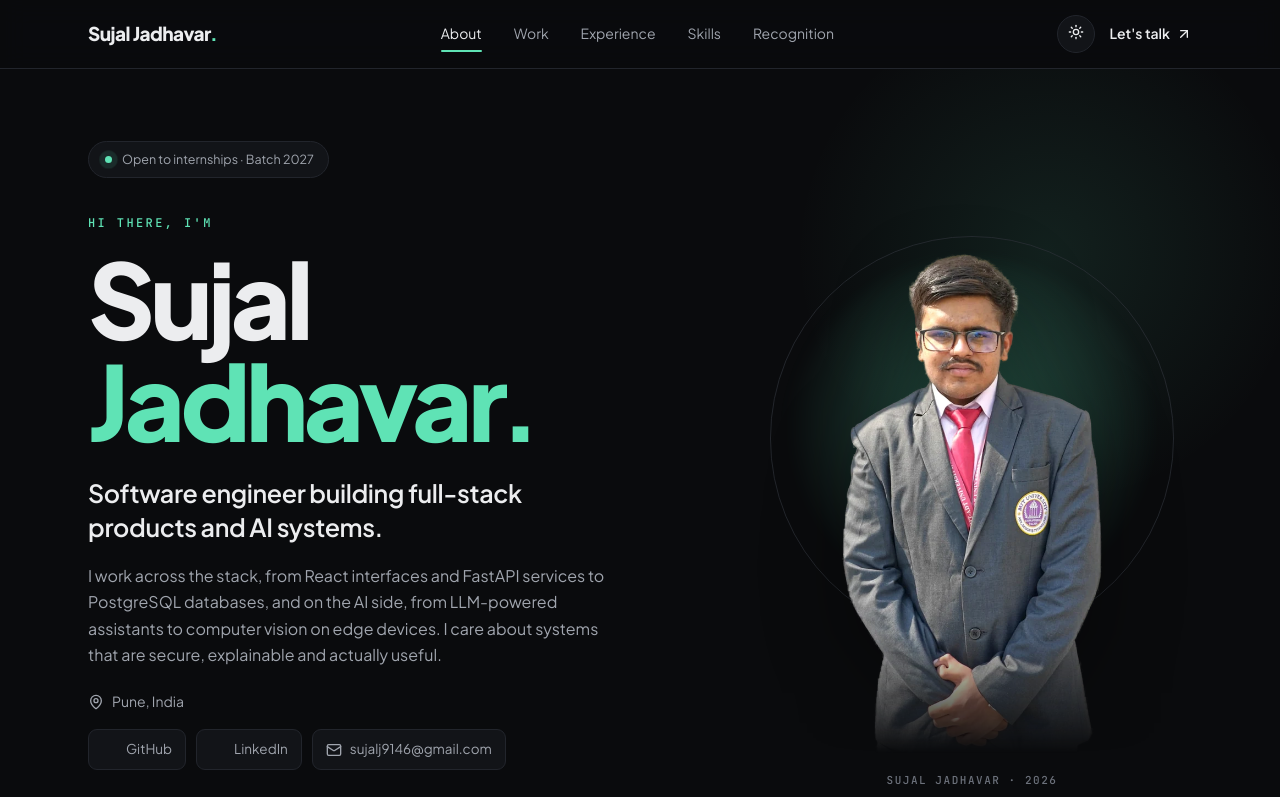
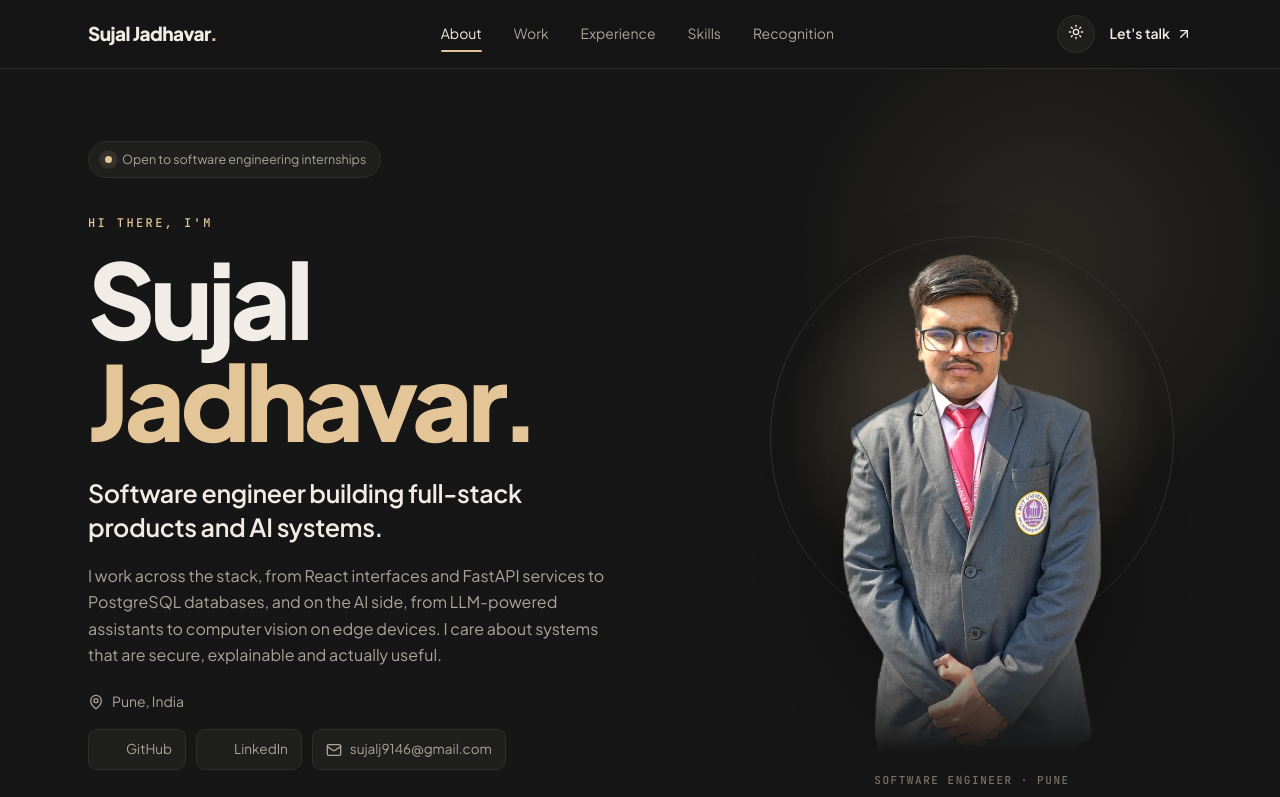
Before and after one commit to Sujalj9146/Sujalj9146.github.io, a plain HTML site: page index.html in a window 1280 px wide. Shown: the top 797 px of the page. Drawn offline with nearby package versions, Linux system fonts and the light colour scheme; no server answers; some icons are missing.

Commit message:
Graphite and sand theme, software engineering badge

```diff
--- a/css/style.css
+++ b/css/style.css
@@ -4,36 +4,38 @@
 
 :root,
 :root[data-theme="dark"] {
-  --bg: #0a0b0d;
-  --bg-alt: #0e1013;
-  --surface: #121418;
-  --surface-2: #181b20;
-  --border: #22252c;
-  --border-strong: #2e323a;
-  --text: #ecedef;
-  --muted: #a0a5ae;
-  --dim: #6c717b;
-  --accent: #5fe3b5;
-  --accent-ink: #062018;
-  --accent-soft: rgba(95, 227, 181, 0.1);
-  --shadow: 0 24px 60px -20px rgba(0, 0, 0, 0.6);
+  /* graphite grey with a warm sand accent */
+  --bg: #161616;
+  --bg-alt: #1b1b1a;
+  --surface: #1f1f1e;
+  --surface-2: #262625;
+  --border: #2f2e2c;
+  --border-strong: #3d3b38;
+  --text: #f1ede6;
+  --muted: #aaa59c;
+  --dim: #78736b;
+  --accent: #e3c597;
+  --accent-ink: #1b1611;
+  --accent-soft: rgba(227, 197, 151, 0.1);
+  --shadow: 0 24px 60px -20px rgba(0, 0, 0, 0.55);
   color-scheme: dark;
 }
 
 :root[data-theme="light"] {
-  --bg: #fafafa;
-  --bg-alt: #f3f4f5;
-  --surface: #ffffff;
-  --surface-2: #f6f7f8;
-  --border: #e5e7ea;
-  --border-strong: #d6d9de;
-  --text: #0f1114;
-  --muted: #555b64;
-  --dim: #868c96;
-  --accent: #0b9a6d;
+  /* beach sand with deep bronze */
+  --bg: #f5f1ea;
+  --bg-alt: #efe9df;
+  --surface: #fbf9f5;
+  --surface-2: #f3eee6;
+  --border: #e3dbcd;
+  --border-strong: #d3c8b6;
+  --text: #1d1a16;
+  --muted: #5e574d;
+  --dim: #8f8678;
+  --accent: #9c6b30;
   --accent-ink: #ffffff;
-  --accent-soft: rgba(11, 154, 109, 0.08);
-  --shadow: 0 24px 60px -24px rgba(15, 17, 20, 0.18);
+  --accent-soft: rgba(156, 107, 48, 0.09);
+  --shadow: 0 24px 60px -24px rgba(60, 45, 25, 0.2);
   color-scheme: light;
 }
 
--- a/index.html
+++ b/index.html
@@ -49,7 +49,7 @@
 <section class="hero">
   <div class="container hero__grid">
     <div class="hero__text">
-      <span class="chip reveal"><span class="pulse" aria-hidden="true"></span>Open to internships · Batch 2027</span>
+      <span class="chip reveal"><span class="pulse" aria-hidden="true"></span>Open to software engineering internships</span>
       <p class="eyebrow reveal">Hi there, I'm</p>
       <h1 class="hero__name reveal">Sujal<br><span>Jadhavar.</span></h1>
       <p class="hero__tagline reveal">Software engineer building full-stack products and AI systems.</p>
@@ -79,7 +79,7 @@
           <img src="images/profile.png" alt="Sujal Jadhavar" width="800" height="1000" fetchpriority="high">
         </picture>      </div>
       <figcaption>
-        <span class="mono">SUJAL JADHAVAR · 2026</span>
+        <span class="mono">SOFTWARE ENGINEER · PUNE</span>
         <a class="btn btn--small" id="resumeBtn" href="resume.pdf" target="_blank" rel="noopener" hidden><i data-lucide="file-text"></i>Resume <i data-lucide="arrow-up-right"></i></a>
       </figcaption>
     </figure>
```
Also changed, not shown: favicon.svg.
